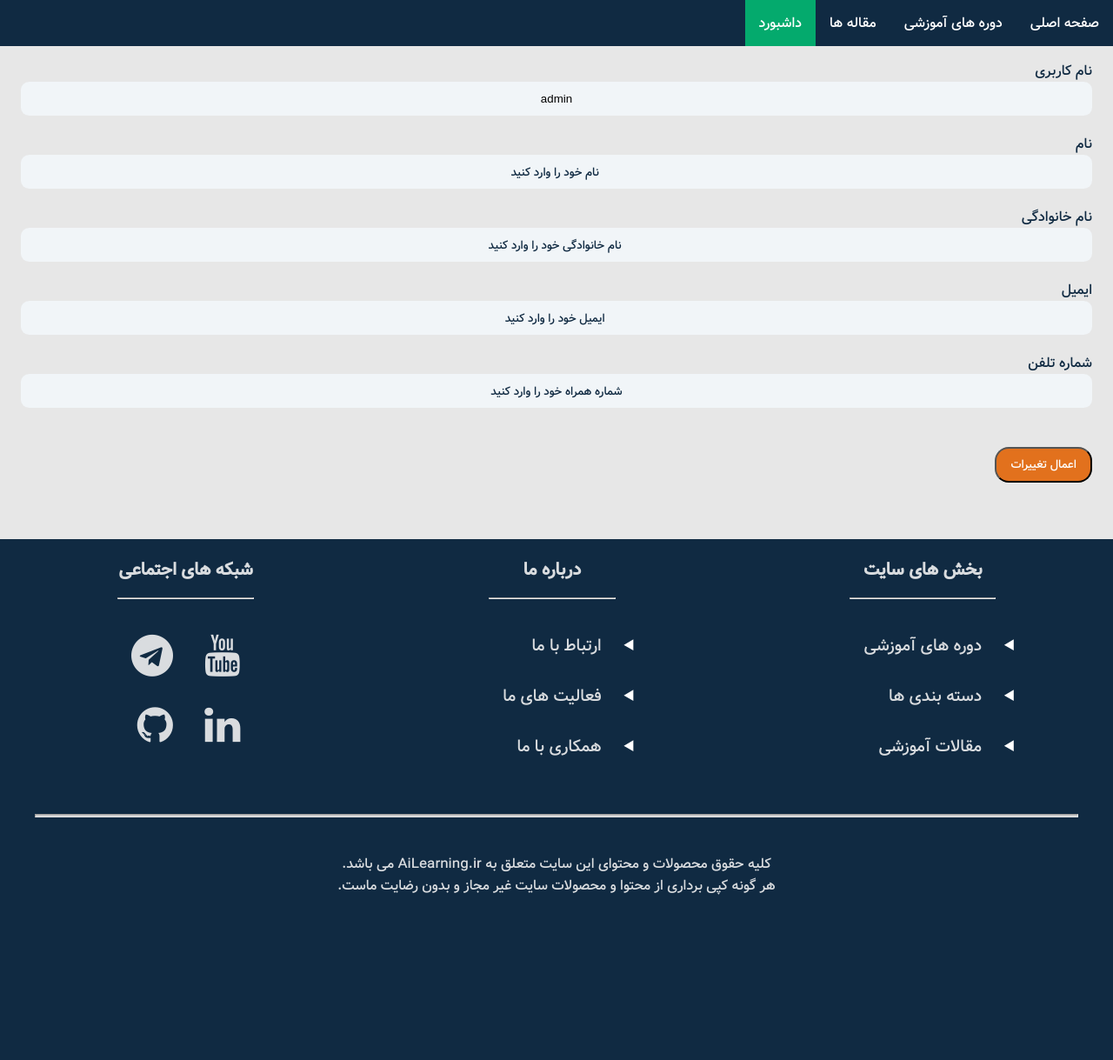
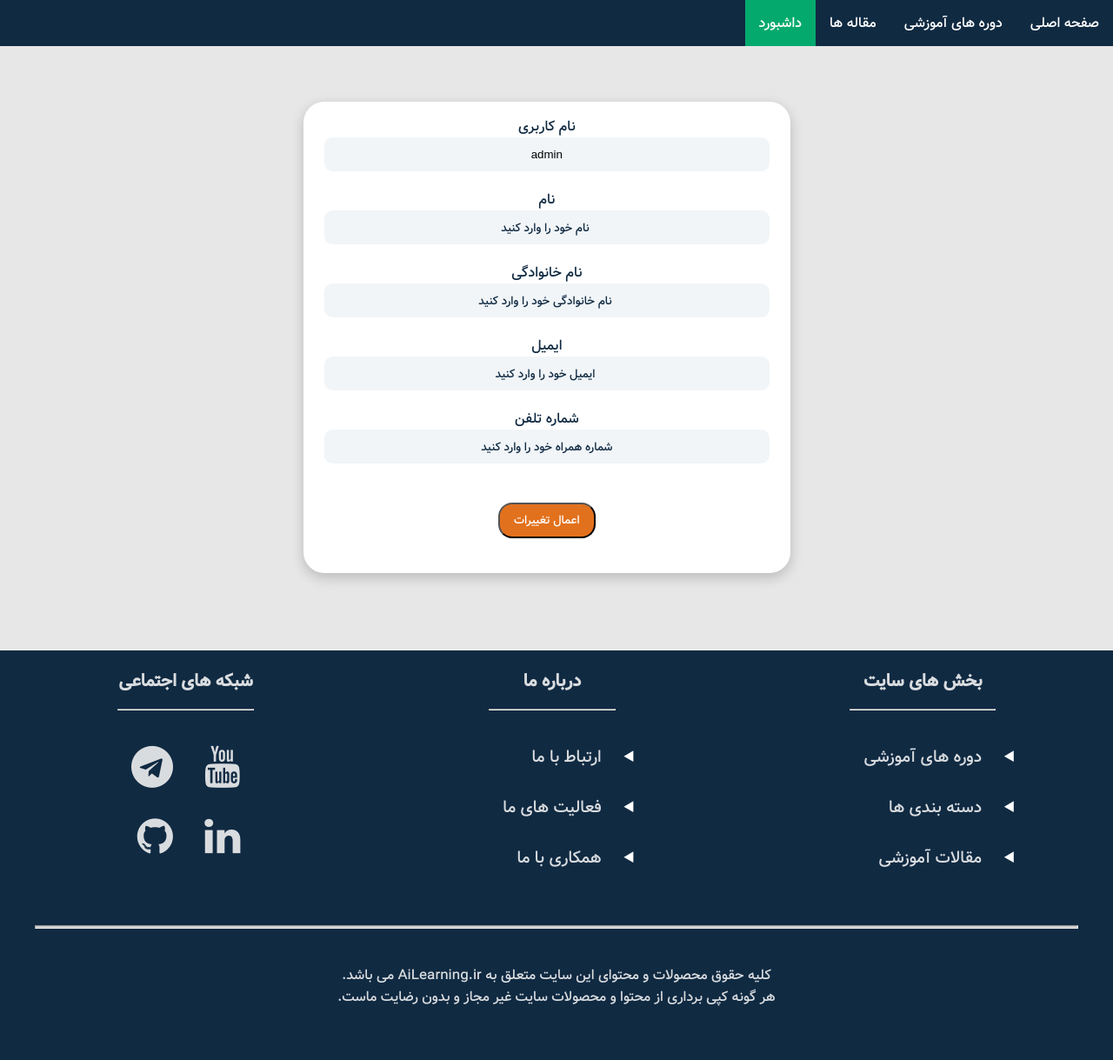
Before and after one commit to Saeid-Shakeri/AiLearning, a Django app: page /user/dashboard/profile/ in a window 1280 px wide. Shown: the whole page at 87% size. Before the commit the page ends 1029 px from the top, so only its background shows below. Run offline with Django 3.2, Linux system fonts and the light colour scheme; a user stored in the database is signed in; some libraries are stand-ins or nearby versions.

Commit message:
feat: edit-profile-form

```diff
--- a/static/css/styles.css
+++ b/static/css/styles.css
@@ -413,7 +413,9 @@ Contact Us
 }
 
 .contact {
-    background: var(--clr-grey-10);
+    background: var(--clr-primary-light);
+    padding: 20px;
+    margin: 20px;
 
 }
 
@@ -436,8 +438,9 @@ Contact Us
 
 .contect-item {
     margin-bottom: 1.7rem;
-    padding: 5px 5px;
+    padding: 5px;
 }
+
 
 .contact-title {
     color: var(--clr-primary);
@@ -822,6 +825,18 @@ th {
 
 }
 
+.edit-profile-form {
+    background: var(--clr-white);
+    border-radius: 1.5rem;
+    text-align: center;
+    box-shadow: 0 5px 15px rgba(0, 0, 0, 0.2);
+    transition: var(--transition);
+    max-width: 35rem;
+    margin-right: 29%;
+    margin-top: 4rem;
+    margin-bottom: 4rem;
+}
+
 .rate-avg {
     direction: ltr;
     margin-right: 9rem;
```
